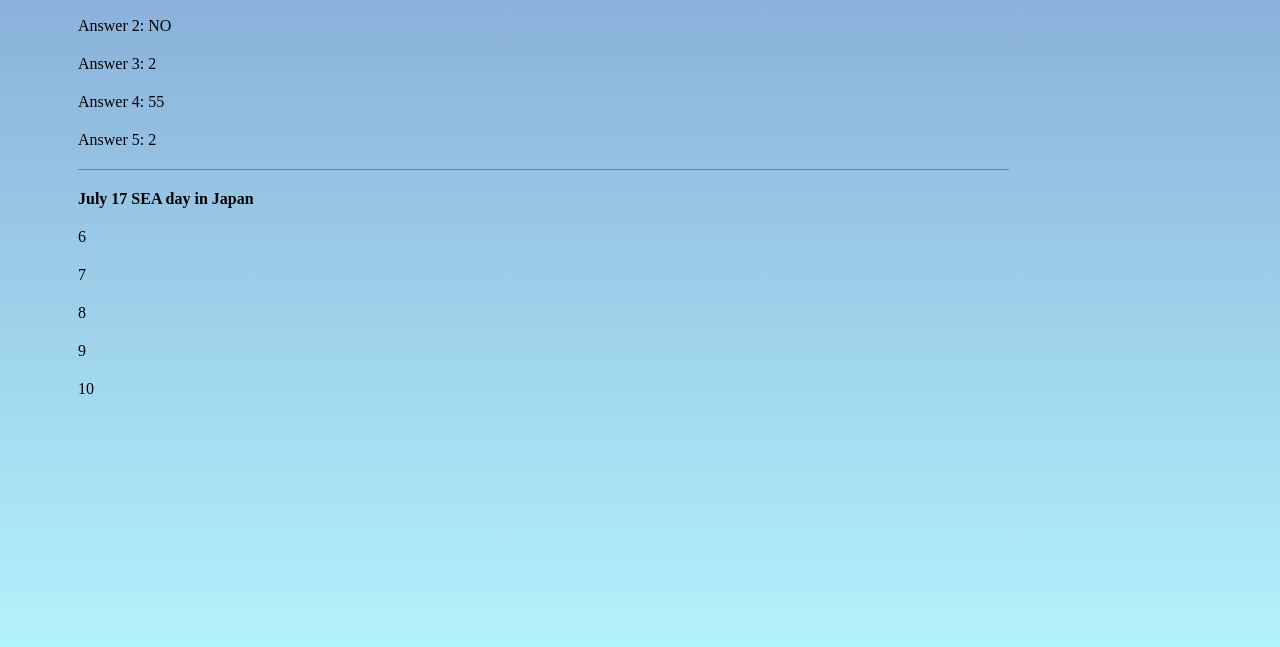
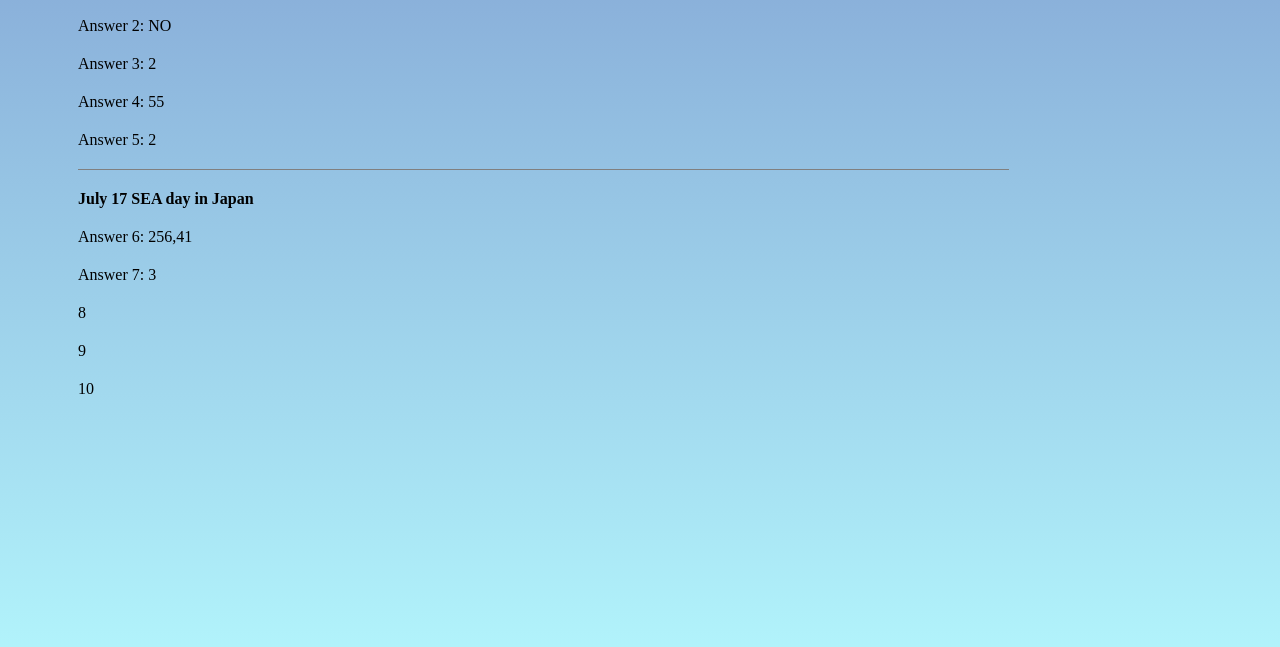
Before and after one commit to lenayoo/codingtest, a plain HTML site: page algorithm/index.html in a window 1280 px wide. Shown: the part 129-776 px from the top of the page. Drawn offline with Linux system fonts and the light colour scheme.

Commit message:
solve answer 7. issue is between number and string

```diff
--- a/algorithm/script.js
+++ b/algorithm/script.js
@@ -85,7 +85,48 @@ function sumAll(...n) {
     answer += element
   })
 
-  console.log(answer)
+  return answer
 }
 
 sumAll(17, 7, 5, 5, 8, 7, 12, 15, 7, 5)
+
+// 6.7개의 자연수가 주어질 때, 이들 중 홀수인 자연수들을 모두 골라 그 합을 구하고, 고른 홀수들 중 최소값을 찾는 프로그램을 작성하세요.
+function findOddNum(arr) {
+  let answer = []
+
+  let oddNum = []
+
+  arr.forEach((num) => {
+    if (num % 2 === 1) {
+      oddNum.push(num)
+    }
+  })
+
+  const minOdd = Math.min(...oddNum)
+  const sumOdd = oddNum.reduce((acc, curr) => acc + curr, 0)
+
+  answer.push(sumOdd, minOdd)
+  return answer
+}
+
+const result6 = document.querySelector('.result-6')
+result6.innerHTML = 'Answer 6: ' + findOddNum([12, 77, 38, 41, 53, 92, 85])
+
+// 7.날짜의 일의 자리 숫자가 주어지고 7대의 자동차 번호의 끝 두 자리 수가 주어졌을 때 위반하는 자동차의 대수를 출력하는 프로그램을 작성하세요.
+
+function findIlegalPark(n, arr) {
+  let answer = []
+
+  for (let i = 0; i < arr.length; i++) {
+    if (Number(String(arr[i]).charAt(1)) === n) {
+      answer.push(arr[i])
+    }
+  }
+  return answer.length
+}
+
+console.log(findIlegalPark(3, [25, 23, 11, 47, 53, 17, 33]))
+
+const result7 = document.querySelector('.result-7')
+result7.innerHTML =
+  'Answer 7: ' + findIlegalPark(3, [25, 23, 11, 47, 53, 17, 33])
```
Also changed, not shown: algorithm/index.html (line endings or trailing spaces).
